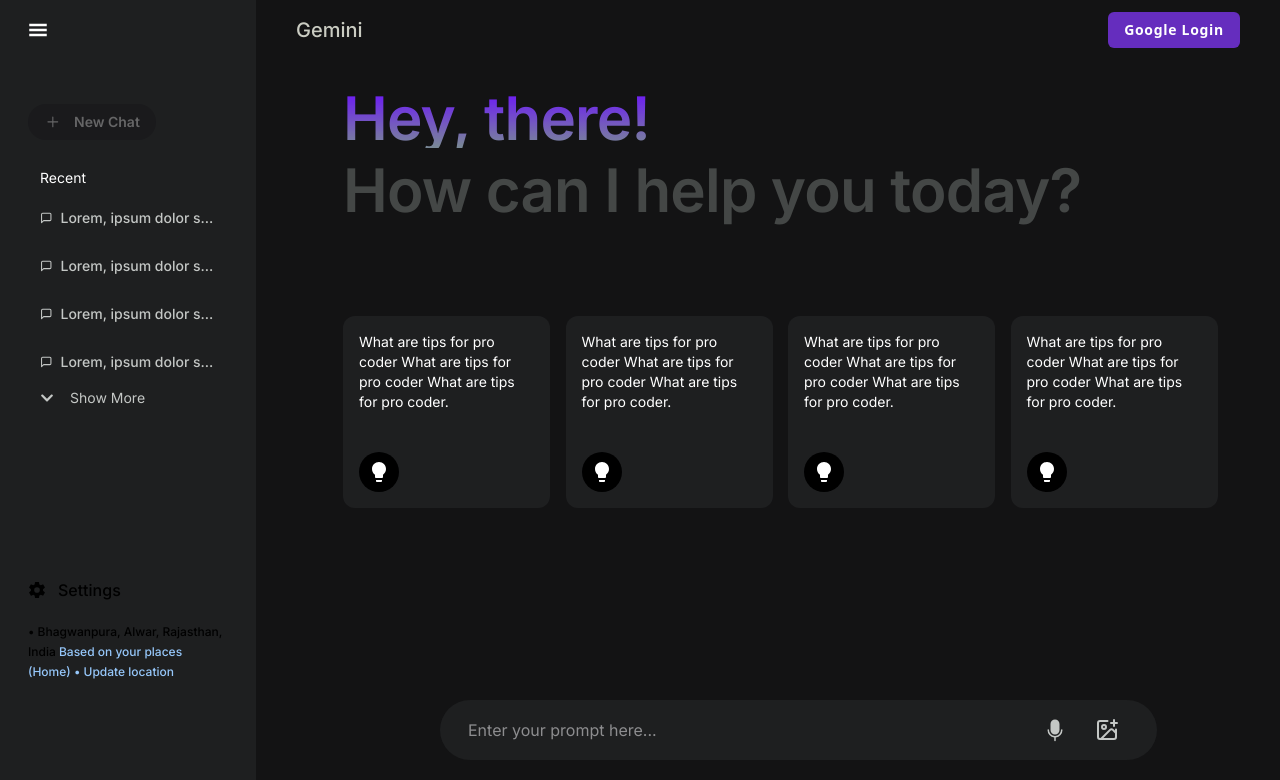
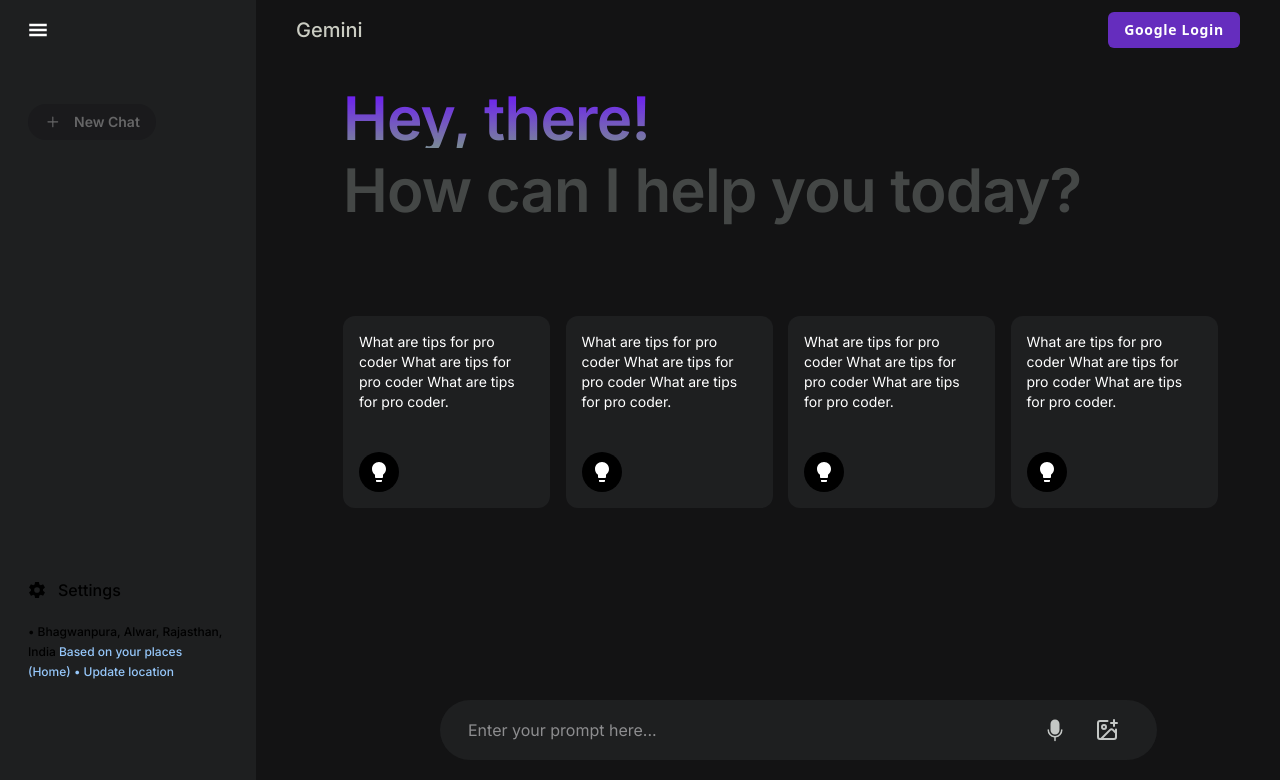
Before and after one commit to amankhandelwal021/siri_assistant, a Next.js app: page / in a window 1280 px wide. Shown: the top 780 px of the page. Built offline with nearby package versions, Linux system fonts and the light colour scheme.

Commit message:
implement recent activity in sidebar

```diff
--- a/app/page.tsx
+++ b/app/page.tsx
@@ -2,37 +2,16 @@
 
 import Dashboard from "@/sections/Dashboard";
 import Sidebar from "@/sections/Sidebar";
-// import { GoogleLogin } from '@react-oauth/google';
-
+import { useState } from "react";
 
 export default function Home() {
 
-  // const responseMessage = (response: any) => {
-  //   console.log(response);
-  //   return true;
-  // };
-  // const errorMessage = (error: any) => {
-  //   console.log(error);
-  //   return false;
-  // };
+  const [activity, setActivity] = useState<any>([]);
 
   return (
     <main className="flex w-full">
-      <Sidebar />
-      <Dashboard />
-
-      {/* <GoogleLogin onSuccess={responseMessage} onError={() => errorMessage} useOneTap auto_select /> */}
-
-      {/* {profile ? (
-        <div>
-          <img src={profile.picture} alt="user image" />
-          <p>Name: {profile.name}</p>
-          <p>Email Address: {profile.email}</p>
-          <button onClick={logOut}>Log out</button>
-        </div>
-      ) : (
-        <button onClick={() => login()}>Sign in with Google 🚀</button>
-      )} */}
+      <Sidebar activity={activity} />
+      <Dashboard setActivity={setActivity} />
     </main>
   );
 }
--- a/sections/Chat.tsx
+++ b/sections/Chat.tsx
@@ -13,7 +13,7 @@
             utterance.rate = rate;
             utterance.volume = volume;
 
-            window.speechSynthesis.speak(utterance);
+            // window.speechSynthesis.speak(utterance);
         } else {
             console.log('Speech synthesis not supported');
         }
--- a/sections/Dashboard.tsx
+++ b/sections/Dashboard.tsx
@@ -6,7 +6,7 @@
 import React, { useEffect, useRef, useState } from "react";
 import Chat from "./Chat";
 
-const Dashboard = () => {
+const Dashboard = ({ setActivity }: any) => {
   const CardsItems = [
     {
       text: " What are tips for pro coder What are tips for pro coder What are tips for pro coder.",
@@ -38,19 +38,38 @@
       let parsedChats = JSON.parse(localChats);
       setChats(parsedChats)
     }
+  }, []);
 
-    // if (chatContainerRef) {
-    //   chatContainerRef.current.scrollTo({
-    //     top: chatContainerRef.current.scrollHeight,
-    //     behavior: 'smooth'
-    //   });
-    // }
-  }, [])
+  useEffect(() => {
+    if (chats.length > 0 && chats.length === 1) {
+      setActivity((prevState: any) => [...prevState, {
+        recent: chats[0].prompt,
+        chats: chats
+      }])
+
+    const localActivity = localStorage.getItem('activity');
+
+    if (localActivity) {
+      let parsedActivity = JSON.parse(localActivity);
+      parsedActivity = [...parsedActivity, {
+        recent: chats[0].prompt,
+        chats: chats
+      }];
+      localStorage.setItem('activity', JSON.stringify(localActivity));
+    } else {
+      localStorage.setItem("activity", JSON.stringify(
+        [{
+          recent: chats[0].prompt,
+          chats: chats
+        }]
+      ));
+    }
+  }
+  }, [chats])
 
   const response = "I'm Gemini, the best way to directly access Google AI. I'm trained on large amounts of publicly available data and I can communicate and generate human-like text in response to a wide range of questions. Let me know if you'd like to learn more, or just try me out and see what I can do for you."
 
   useEffect(() => {
-
     if (isSearch) {
       setChats((prevState: any) => [...prevState,
       {
--- a/sections/Sidebar.tsx
+++ b/sections/Sidebar.tsx
@@ -1,6 +1,6 @@
 "use client";
 
-import React, { useState } from 'react'
+import React, { useEffect, useState } from 'react'
 import { GiHamburgerMenu } from "react-icons/gi";
 import { GoPlus } from "react-icons/go";
 import { FiMessageSquare } from "react-icons/fi";
@@ -8,40 +8,7 @@
 import { FaChevronDown } from "react-icons/fa";
 
 
-const Sidebar: any = () => {
-
-  const recentSearch: any = [
-    {
-      prompt: "Lorem, ipsum dolor sit amet consectetur adipisicing elit. Sit, itaque."
-    },
-    {
-      prompt: "Lorem, ipsum dolor sit amet consectetur adipisicing elit. Sit, itaque."
-    },
-    {
-      prompt: "Lorem, ipsum dolor sit amet consectetur adipisicing elit. Sit, itaque."
-    },
-    {
-      prompt: "Lorem, ipsum dolor sit amet consectetur adipisicing elit. Sit, itaque."
-    },
-    {
-      prompt: "Lorem, ipsum dolor sit amet consectetur adipisicing elit. Sit, itaque."
-    },
-    {
-      prompt: "Lorem, ipsum dolor sit amet consectetur adipisicing elit. Sit, itaque."
-    },
-    {
-      prompt: "Lorem, ipsum dolor sit amet consectetur adipisicing elit. Sit, itaque."
-    },
-    {
-      prompt: "Lorem, ipsum dolor sit amet consectetur adipisicing elit. Sit, itaque."
-    },
-    {
-      prompt: "Lorem, ipsum dolor sit amet consectetur adipisicing elit. Sit, itaque."
-    },
-    {
-      prompt: "Lorem, ipsum dolor sit amet consectetur adipisicing elit. Sit, itaque."
-    },
-  ]
+const Sidebar: any = ({ activity }: any) => {
 
   const [searchCount, setSearchCount] = useState(5);
 
@@ -55,21 +22,32 @@
       </button>
 
       <div className='mt-7 h-[330px] space-y-2'>
+        {activity && activity.length > 0 && (
           <p className="text-white  text-sm pl-3">Recent</p>
+        )}
         <div className={`space-y-1 ${searchCount > 5 ? "max-h-72" : "max-h-44"} overflow-scroll no-scrollbar duration-300`}>
-          {recentSearch && recentSearch.length > 0 && recentSearch.slice(0, searchCount).map((search: any, index: number) => (
+          {activity && activity.length > 0 && (
+            activity.length > 5 ? activity.slice(0, searchCount).map((search: any, index: number) => (
               <div className='text-[#C4C7C5] flex items-center space-x-2 hover:text-white hover:bg-[#444746] hover:cursor-pointer duration-300 py-1 px-3 rounded-full'>
-              <FiMessageSquare className='text-4xl' />
-              <p className='text-sm line-clamp-1 font-medium'>{search.prompt}</p>
+                <FiMessageSquare className='text-xl' />
+                <p className='text-sm line-clamp-1 font-medium'>{search.recent}</p>
               </div>
-          ))}
+            )) : activity.map((search: any, index: number) => (
+              <div className='text-[#C4C7C5] flex items-center space-x-2 hover:text-white hover:bg-[#444746] hover:cursor-pointer duration-300 py-1 px-3 rounded-full'>
+                <FiMessageSquare className='text-xl' />
+                <p className='text-sm line-clamp-1 font-medium'>{search.recent}</p>
               </div>
+            ))
+          )}
+        </div>
+        {activity && activity.length > 0 && (
           <div className='flex items-center text-[#C4C7C5] text-sm space-x-4 hover:text-white hover:bg-[#444746] hover:cursor-pointer duration-300 py-2 px-3 w-fit rounded-full mt-3'
             onClick={() => searchCount > 5 ? setSearchCount(5) : setSearchCount(10)}
           >
             <FaChevronDown />
             <p>{searchCount > 5 ? "Show Less" : "Show More"}</p>
           </div>
+        )}
       </div>
       <div className='flex items-center space-x-3 mt-20  cursor-pointer duration-300'>
         <IoSettingsSharp className='text-lg' />
```
Lines whose indentation alone changed are shown as unchanged.
